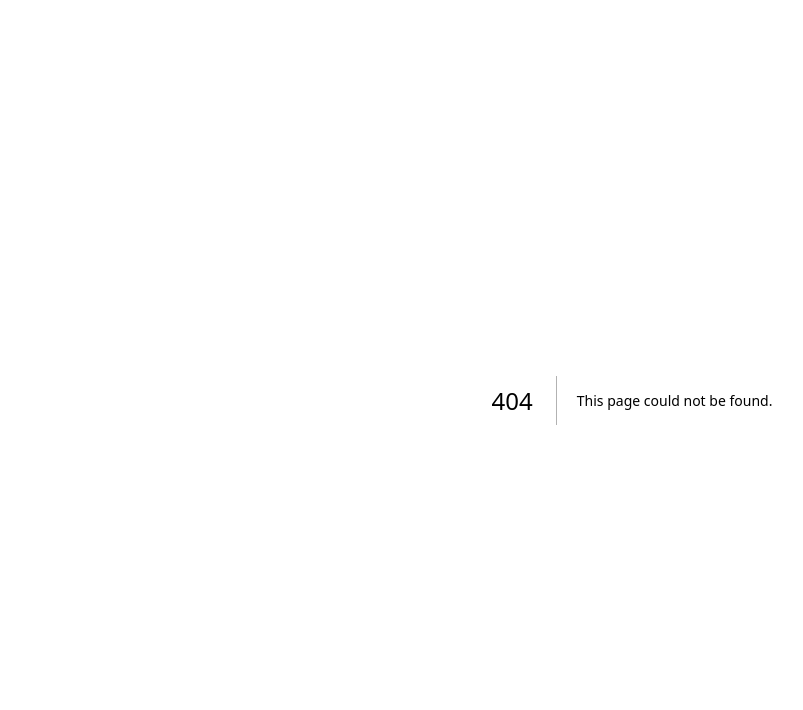
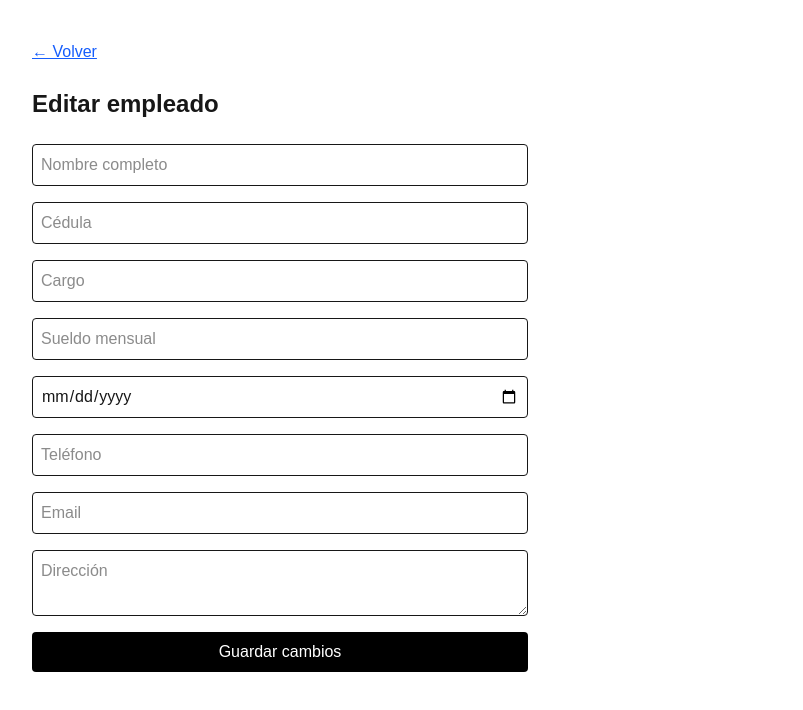
Before and after one commit to PolozovDM/sistema-personal, a Next.js app: page /employees/1/edit in a window 1280 px wide. Before the commit this address had no page. Shown: the top 710 px of the page, without its empty margins (8-811 px from the left). Built offline with nearby package versions, Linux system fonts and the light colour scheme; no server answers; the database is empty.

Commit message:
Hide terminate button for inactive employees

```diff
--- /dev/null
+++ b/app/employees/[id]/edit/page.tsx
@@ -0,0 +1,169 @@
+"use client";
+
+import { useEffect, useState } from "react";
+import { useParams, useRouter } from "next/navigation";
+import Link from "next/link";
+import { supabase } from "@/lib/supabase";
+
+export default function EditEmployeePage() {
+  const params = useParams();
+  const router = useRouter();
+  const employeeId = params.id as string;
+
+  const [fullName, setFullName] = useState("");
+  const [cedula, setCedula] = useState("");
+  const [position, setPosition] = useState("");
+  const [monthlySalary, setMonthlySalary] = useState("");
+  const [startDate, setStartDate] = useState("");
+  const [phone, setPhone] = useState("");
+  const [email, setEmail] = useState("");
+  const [address, setAddress] = useState("");
+
+  const [loading, setLoading] = useState(true);
+  const [saving, setSaving] = useState(false);
+
+  const fetchEmployee = async () => {
+    const { data, error } = await supabase
+      .from("employees")
+      .select("*")
+      .eq("id", employeeId)
+      .single();
+
+    if (error) {
+      console.error("Error loading employee:", error.message);
+      setLoading(false);
+      return;
+    }
+
+    setFullName(data.full_name || "");
+    setCedula(data.cedula || "");
+    setPosition(data.position || "");
+    setMonthlySalary(String(data.monthly_salary || ""));
+    setStartDate(data.start_date || "");
+    setPhone(data.phone || "");
+    setEmail(data.email || "");
+    setAddress(data.address || "");
+
+    setLoading(false);
+  };
+
+  useEffect(() => {
+    fetchEmployee();
+  }, []);
+
+  const handleSubmit = async (event: React.FormEvent) => {
+    event.preventDefault();
+    setSaving(true);
+
+    const { error } = await supabase
+      .from("employees")
+      .update({
+        full_name: fullName,
+        cedula,
+        position,
+        monthly_salary: Number(monthlySalary),
+        start_date: startDate,
+        phone,
+        email,
+        address,
+        updated_at: new Date().toISOString(),
+      })
+      .eq("id", employeeId);
+
+    if (error) {
+      console.error("Error updating employee:", error.message);
+      alert("Error: " + error.message);
+      setSaving(false);
+      return;
+    }
+
+    router.push(`/employees/${employeeId}`);
+  };
+
+  if (loading) {
+    return <div className="p-10">Cargando empleado...</div>;
+  }
+
+  return (
+    <div className="p-10 max-w-xl">
+      <Link href={`/employees/${employeeId}`} className="text-blue-600 underline">
+        ← Volver
+      </Link>
+
+      <h1 className="text-2xl font-bold my-6">Editar empleado</h1>
+
+      <form onSubmit={handleSubmit} className="flex flex-col gap-4">
+        <input
+          className="border p-2 rounded"
+          placeholder="Nombre completo"
+          value={fullName}
+          onChange={(e) => setFullName(e.target.value)}
+          required
+        />
+
+        <input
+          className="border p-2 rounded"
+          placeholder="Cédula"
+          value={cedula}
+          onChange={(e) => setCedula(e.target.value)}
+          required
+        />
+
+        <input
+          className="border p-2 rounded"
+          placeholder="Cargo"
+          value={position}
+          onChange={(e) => setPosition(e.target.value)}
+          required
+        />
+
+        <input
+          className="border p-2 rounded"
+          type="number"
+          placeholder="Sueldo mensual"
+          value={monthlySalary}
+          onChange={(e) => setMonthlySalary(e.target.value)}
+          required
+        />
+
+        <input
+          className="border p-2 rounded"
+          type="date"
+          value={startDate}
+          onChange={(e) => setStartDate(e.target.value)}
+          required
+        />
+
+        <input
+          className="border p-2 rounded"
+          placeholder="Teléfono"
+          value={phone}
+          onChange={(e) => setPhone(e.target.value)}
+        />
+
+        <input
+          className="border p-2 rounded"
+          type="email"
+          placeholder="Email"
+          value={email}
+          onChange={(e) => setEmail(e.target.value)}
+        />
+
+        <textarea
+          className="border p-2 rounded"
+          placeholder="Dirección"
+          value={address}
+          onChange={(e) => setAddress(e.target.value)}
+        />
+
+        <button
+          type="submit"
+          disabled={saving}
+          className="bg-black text-white p-2 rounded"
+        >
+          {saving ? "Guardando..." : "Guardar cambios"}
+        </button>
+      </form>
+    </div>
+  );
+}
--- a/app/employees/[id]/page.tsx
+++ b/app/employees/[id]/page.tsx
@@ -87,12 +87,14 @@ export default function EmployeeProfilePage() {
           Editar
         </Link>
 
+        {employee.status === "active" && (
           <Link
             href={`/employees/${employee.id}/terminate`}
             className="bg-red-600 text-white px-4 py-2 rounded"
           >
             Terminar relación laboral
           </Link>
+        )}
       </div>
     </div>
   );
--- /dev/null
+++ b/app/employees/[id]/terminate/page.tsx
@@ -0,0 +1,127 @@
+"use client";
+
+import { useEffect, useState } from "react";
+import { useParams, useRouter } from "next/navigation";
+import Link from "next/link";
+import { supabase } from "@/lib/supabase";
+
+export default function TerminateEmployeePage() {
+  const params = useParams();
+  const router = useRouter();
+  const employeeId = params.id as string;
+
+  const [employeeName, setEmployeeName] = useState("");
+  const [endDate, setEndDate] = useState("");
+  const [terminationReason, setTerminationReason] = useState("");
+  const [terminationObservation, setTerminationObservation] = useState("");
+
+  const [loading, setLoading] = useState(true);
+  const [saving, setSaving] = useState(false);
+
+  const fetchEmployee = async () => {
+    const { data, error } = await supabase
+      .from("employees")
+      .select("full_name, status")
+      .eq("id", employeeId)
+      .single();
+
+    if (error) {
+      console.error("Error loading employee:", error.message);
+      setLoading(false);
+      return;
+    }
+
+    setEmployeeName(data.full_name || "");
+    setLoading(false);
+  };
+
+  useEffect(() => {
+    fetchEmployee();
+  }, []);
+
+  const handleSubmit = async (event: React.FormEvent) => {
+    event.preventDefault();
+    setSaving(true);
+
+    const { error } = await supabase
+      .from("employees")
+      .update({
+        status: "inactive",
+        end_date: endDate,
+        termination_reason: terminationReason,
+        termination_observation: terminationObservation,
+        updated_at: new Date().toISOString(),
+      })
+      .eq("id", employeeId);
+
+    if (error) {
+      console.error("Error terminating employee:", error.message);
+      alert("Error: " + error.message);
+      setSaving(false);
+      return;
+    }
+
+    router.push(`/employees/${employeeId}`);
+  };
+
+  if (loading) {
+    return <div className="p-10">Cargando empleado...</div>;
+  }
+
+  return (
+    <div className="p-10 max-w-xl">
+      <Link href={`/employees/${employeeId}`} className="text-blue-600 underline">
+        ← Volver
+      </Link>
+
+      <h1 className="text-2xl font-bold my-6">
+        Terminar relación laboral
+      </h1>
+
+      <div className="border rounded p-4 mb-6 bg-gray-50">
+        <p>
+          Empleado: <strong>{employeeName}</strong>
+        </p>
+        <p className="text-sm text-gray-600 mt-2">
+          Esta acción no elimina al empleado. Solo cambia su estado a inactive.
+        </p>
+      </div>
+
+      <form onSubmit={handleSubmit} className="flex flex-col gap-4">
+        <label className="flex flex-col gap-1">
+          <span>Fecha de salida</span>
+          <input
+            className="border p-2 rounded"
+            type="date"
+            value={endDate}
+            onChange={(e) => setEndDate(e.target.value)}
+            required
+          />
+        </label>
+
+        <textarea
+          className="border p-2 rounded"
+          placeholder="Motivo de salida"
+          value={terminationReason}
+          onChange={(e) => setTerminationReason(e.target.value)}
+          required
+        />
+
+        <textarea
+          className="border p-2 rounded"
+          placeholder="Observaciones"
+          value={terminationObservation}
+          onChange={(e) => setTerminationObservation(e.target.value)}
+        />
+
+        <button
+          type="submit"
+          disabled={saving}
+          className="bg-red-600 text-white p-2 rounded"
+        >
+          {saving ? "Guardando..." : "Terminar relación laboral"}
+        </button>
+      </form>
+    </div>
+  );
+}
```
Lines whose indentation alone changed are shown as unchanged.
